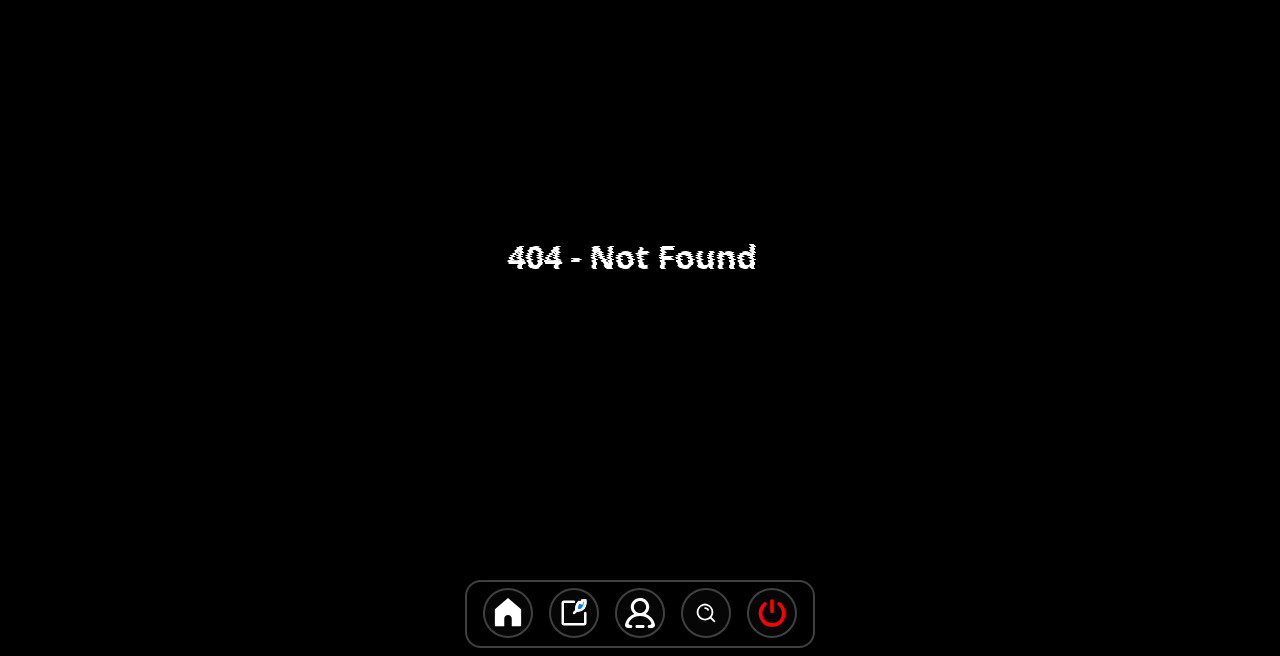
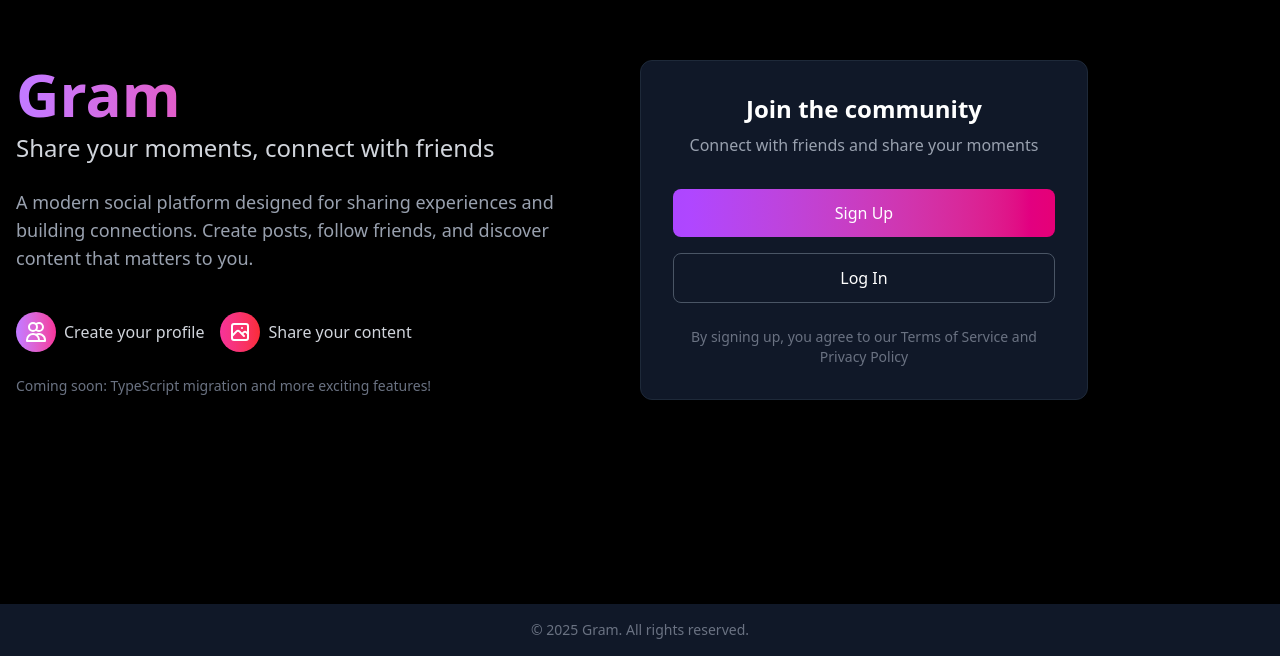
Before and after one commit to SAURABH-CHOUDHARI/gram, a React (Vite) app in the folder Frontend/: page / in a window 1280 px wide. Shown: the part 144-800 px from the top of the page. Built offline with nearby package versions, Linux system fonts and the light colour scheme.

Commit message:
Hero_View

```diff
--- /dev/null
+++ b/Frontend/src/Views/Hero.jsx
@@ -0,0 +1,83 @@
+import React from "react";
+import { Link } from "react-router-dom";
+
+const Hero = () => {
+    return (
+        <div className="min-h-screen bg-black text-white flex flex-col">
+            <div className="container mx-auto px-4 py-8 flex-grow flex items-center">
+                <div className="flex flex-col md:flex-row items-center justify-between gap-12">
+                    {/* Left section - Branding */}
+                    <div className="flex-1 space-y-6">
+                        <div className="space-y-2">
+                            <h1 className="text-5xl md:text-6xl font-bold bg-gradient-to-r from-purple-400 via-pink-500 to-red-500 bg-clip-text text-transparent">
+                                Gram
+                            </h1>
+                            <p className="text-xl md:text-2xl text-gray-300 font-light">
+                                Share your moments, connect with friends
+                            </p>
+                        </div>
+                        <p className="text-gray-400 text-lg max-w-xl">
+                            A modern social platform designed for sharing experiences and building connections.
+                            Create posts, follow friends, and discover content that matters to you.
+                        </p>
+                        <div className="flex flex-col sm:flex-row gap-4 pt-4">
+                            <div className="flex items-center gap-2">
+                                <div className="w-10 h-10 rounded-full bg-gradient-to-r from-purple-400 to-pink-500 flex items-center justify-center">
+                                    <svg xmlns="http://www.w3.org/2000/svg" className="h-6 w-6 text-white" fill="none" viewBox="0 0 24 24" stroke="currentColor">
+                                        <path strokeLinecap="round" strokeLinejoin="round" strokeWidth={2} d="M12 4.354a4 4 0 110 5.292M15 21H3v-1a6 6 0 0112 0v1zm0 0h6v-1a6 6 0 00-9-5.197M13 7a4 4 0 11-8 0 4 4 0 018 0z" />
+                                    </svg>
+                                </div>
+                                <span className="text-gray-300">Create your profile</span>
+                            </div>
+                            <div className="flex items-center gap-2">
+                                <div className="w-10 h-10 rounded-full bg-gradient-to-r from-pink-500 to-red-500 flex items-center justify-center">
+                                    <svg xmlns="http://www.w3.org/2000/svg" className="h-6 w-6 text-white" fill="none" viewBox="0 0 24 24" stroke="currentColor">
+                                        <path strokeLinecap="round" strokeLinejoin="round" strokeWidth={2} d="M4 16l4.586-4.586a2 2 0 012.828 0L16 16m-2-2l1.586-1.586a2 2 0 012.828 0L20 14m-6-6h.01M6 20h12a2 2 0 002-2V6a2 2 0 00-2-2H6a2 2 0 00-2 2v12a2 2 0 002 2z" />
+                                    </svg>
+                                </div>
+                                <span className="text-gray-300">Share your content</span>
+                            </div>
+                        </div>
+                        <p className="text-gray-500 text-sm mt-6">
+                            Coming soon: TypeScript migration and more exciting features!
+                        </p>
+                    </div>
+
+                    {/* Right section - Auth buttons */}
+                    <div className="flex-1 max-w-md w-full bg-gray-900 p-8 rounded-xl border border-gray-800 shadow-2xl">
+                        <div className="text-center mb-8">
+                            <h2 className="text-2xl font-bold mb-2">Join the community</h2>
+                            <p className="text-gray-400">Connect with friends and share your moments</p>
+                        </div>
+                        <div className="space-y-4">
+                            <Link
+                                to="/register"
+                                className="block w-full py-3 px-4 bg-gradient-to-r from-purple-500 to-pink-600 rounded-lg text-white font-medium text-center transition-transform hover:scale-105"
+                            >
+                                Sign Up
+                            </Link>
+                            <Link
+                                to="/login"
+                                className="block w-full py-3 px-4 bg-transparent border border-gray-600 rounded-lg text-white font-medium text-center transition-all hover:bg-gray-800"
+                            >
+                                Log In
+                            </Link>
+                        </div>
+                        <div className="mt-6 text-center">
+                            <p className="text-gray-500 text-sm">
+                                By signing up, you agree to our Terms of Service and Privacy Policy
+                            </p>
+                        </div>
+                    </div>
+                </div>
+            </div>
+            <footer className="bg-gray-900 py-4">
+                <div className="container mx-auto px-4 text-center text-gray-500 text-sm">
+                    &copy; {new Date().getFullYear()} Gram. All rights reserved.
+                </div>
+            </footer>
+        </div>
+    );
+};
+
+export default Hero;
--- a/Frontend/src/routes/Routes.jsx
+++ b/Frontend/src/routes/Routes.jsx
@@ -1,5 +1,5 @@
 import React from "react";
-import { HashRouter as Router, Routes, Route } from "react-router-dom";
+import { BrowserRouter as Router, Routes, Route } from "react-router-dom";
 import Register from "../Views/Register";
 import Login from "../Views/Login";
 import Profile from "../Views/Profile";
@@ -9,11 +9,13 @@ import Home from "../Views/Home";
 import NotFound from "../Views/NotFound";
 import Search from "../Views/Search";
 import SearchProfile from "../Views/SearchProfile";
+import Hero from "../Views/Hero";
 
 const AppRoutes = () => {
     return (
-        <Router basename="/">
+        <Router>
             <Routes>
+                <Route path="/" element={<Hero />} />
                 <Route path="/home" element={<Protected><Home /></Protected>} />
                 <Route path="/register" element={<Register />} />
                 <Route path="/login" element={<Login />} />
```
